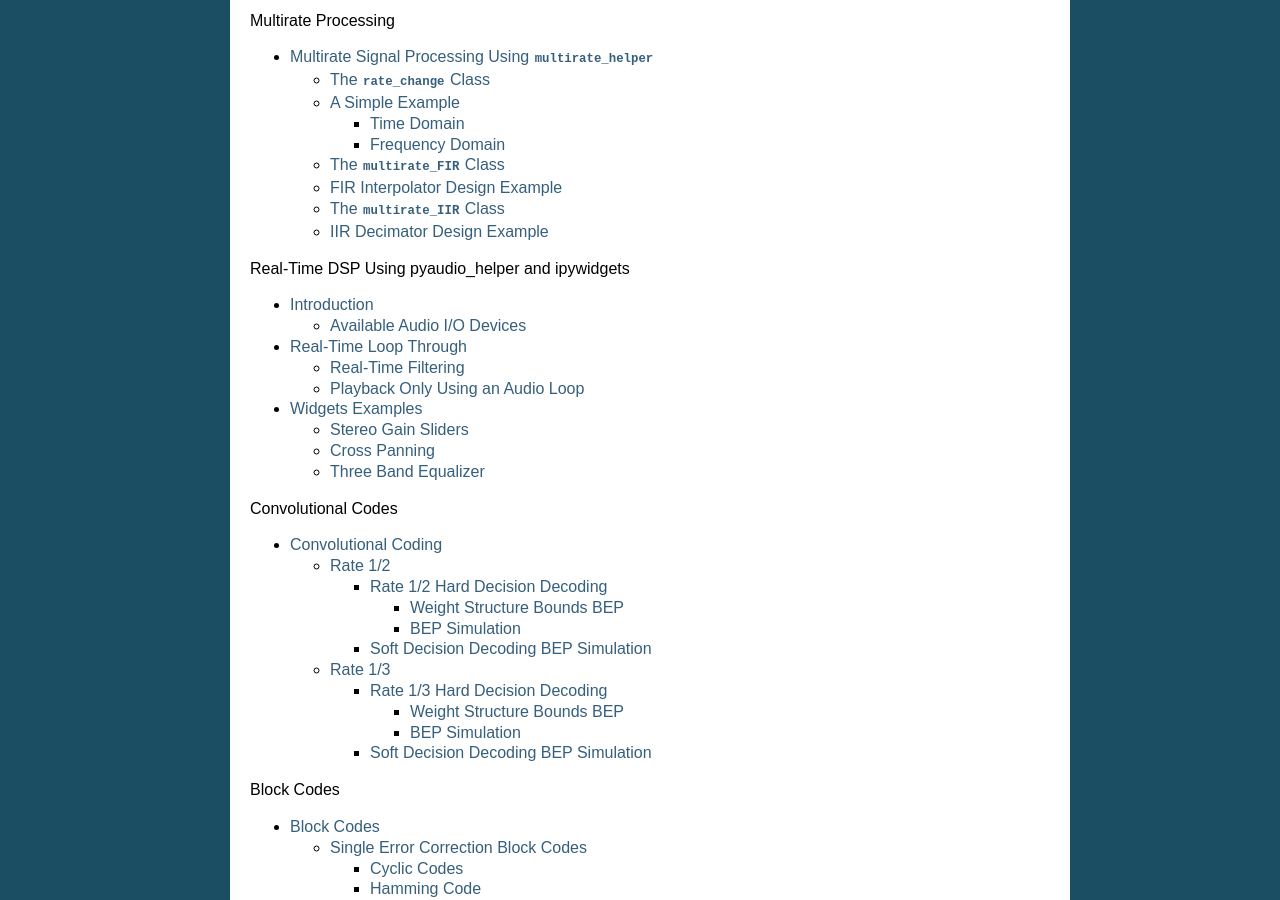
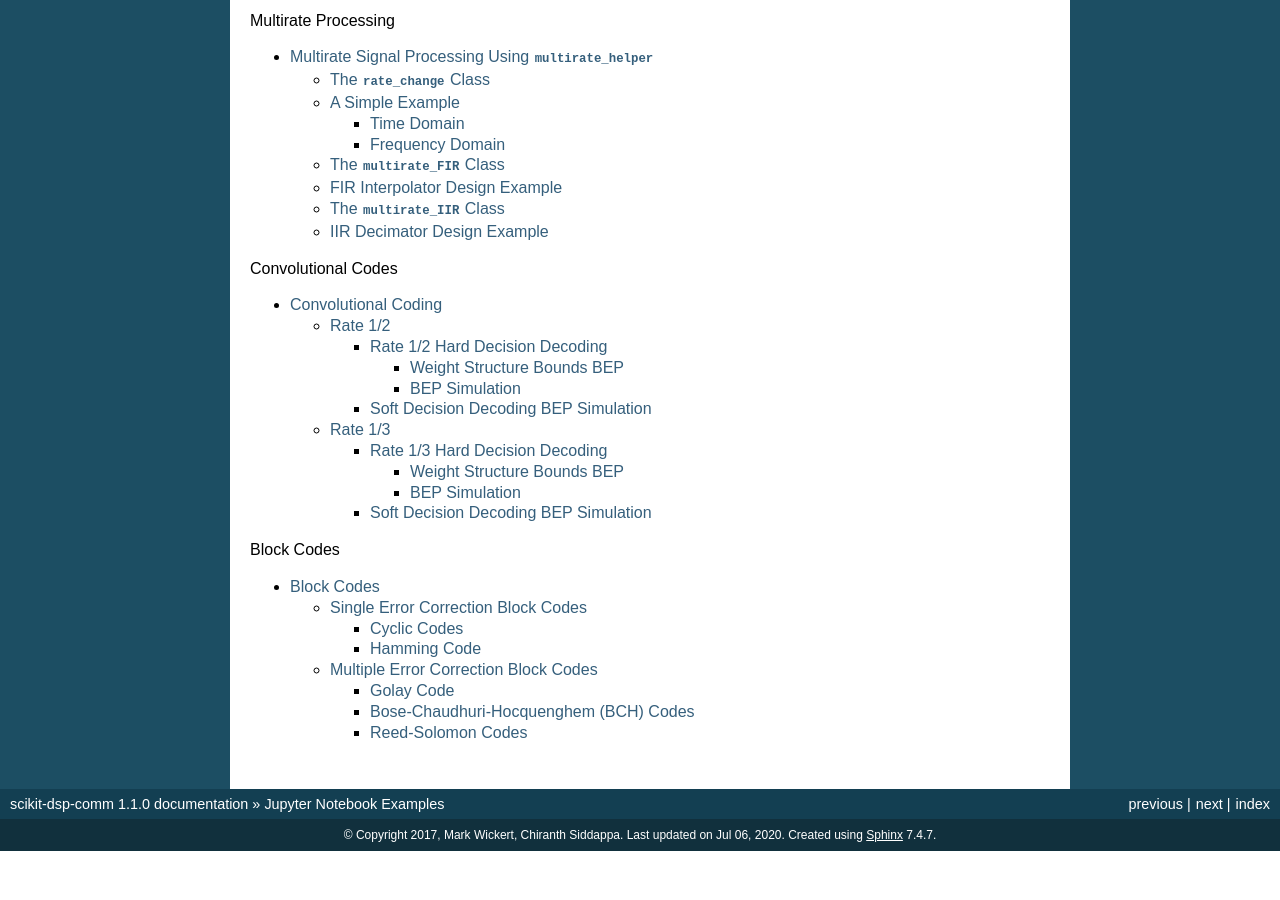
Before and after one commit to mwickert/scikit-dsp-comm, a Sphinx documentation site: the page built from docs/source/nb_examples.rst, in a window 1280 px wide and 900 px high, scrolled down 998 px. Built offline with Sphinx 7.4.7, drawn with Linux system fonts in a browser that asks for light colours; pages that are not in the unit, such as notebooks, are missing from menus; after the commit the page ends 1849 px from its top, so only the background shows below that.

Commit message:
Moving the real time pyaudio notebook to the pyaudio helper package

```diff
--- a/docs/source/nb_examples.rst
+++ b/docs/source/nb_examples.rst
@@ -17,11 +17,6 @@ Jupyter Notebook Examples
    ../nb_examples/Multirate_Processing.ipynb
 
 .. toctree::
-   :caption: Real-Time DSP Using pyaudio_helper and ipywidgets
-
-   ../nb_examples/Real-Time-DSP_Using_pyaudio_helper_and_ipywidgets
-
-.. toctree::
    :caption: RTL-SDR Helper Streaming Sample
 
    ../nb_examples/rtlsdr_helper_streaming_sample
```
Also changed, not shown: docs/source/nb_examples/Real-Time-DSP_Using_pyaudio_helper_and_ipywidgets.ipynb (deleted).
